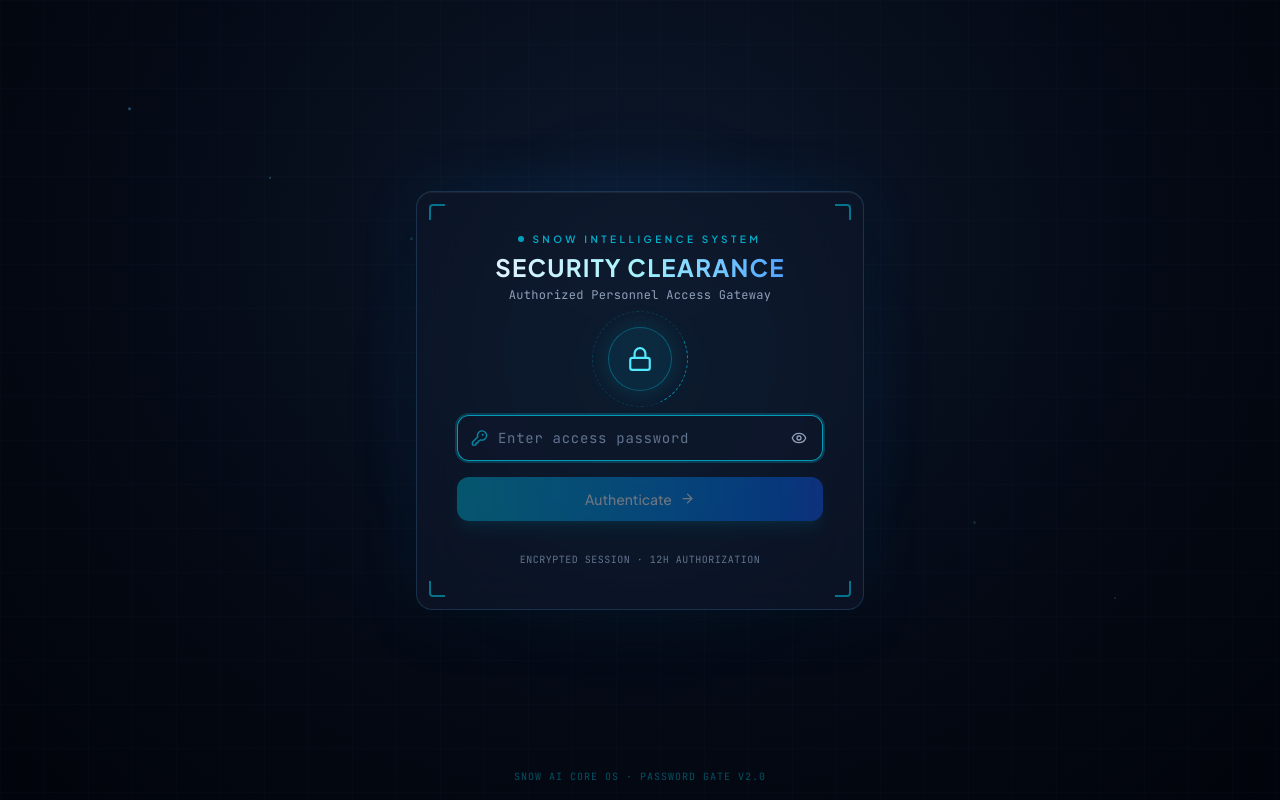
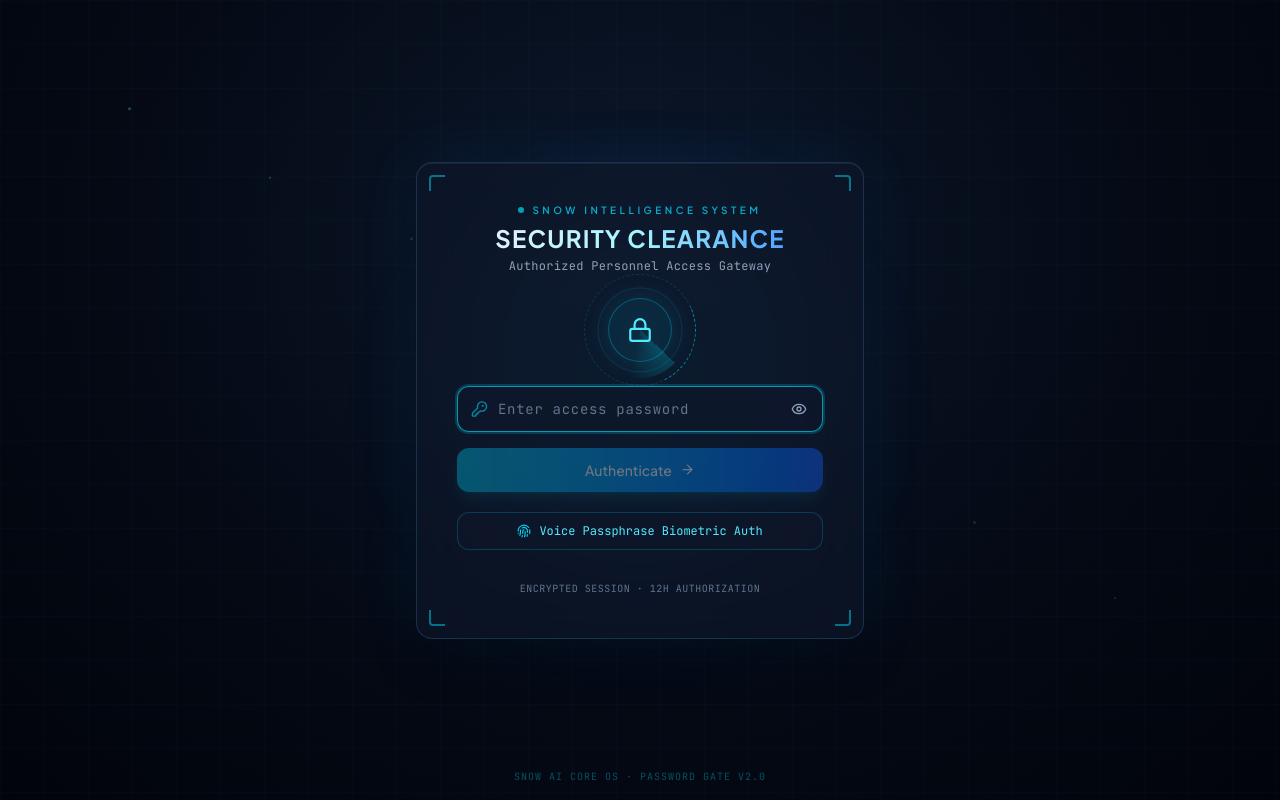
Before and after one commit to navisjoshvadonel/SNOW-AI, a React (Vite) app: page / in a window 1280 px wide. Built offline with nearby package versions, Linux system fonts and the light colour scheme; no server answers.

Commit message:
feat(core): complete multi-track upgrade across actuator, prompt compiler, voice duplex, and biometric gate

```diff
--- a/server.ts
+++ b/server.ts
@@ -1490,6 +1490,10 @@ async function startServer() {
     const result = await audioSynthesis.synthesize(text, urgency);
     res.json(result);
   });
+  app.post("/api/snow/tts/cancel", async (_req, res) => {
+    await audioSynthesis.cancelSpeech();
+    res.json({ success: true, state: voiceDuplex.getState() });
+  });
 
   // Neural Voice STT Transcription Engine (Multimodal Gemini Speech-to-Text)
   app.post("/api/snow/voice/transcribe", async (req, res) => {
@@ -1509,7 +1513,7 @@ async function startServer() {
       }
 
       const apiKey = process.env.GEMINI_API_KEY || "";
-      const modelsToTry = ["gemini-flash-latest", "gemini-2.5-flash", "gemini-2.5-flash-lite", "gemini-1.5-flash"];
+      const modelsToTry = ["gemini-2.5-flash", "gemini-2.5-flash-lite", "gemini-1.5-flash"];
 
       let transcribed = "";
       for (const modelName of modelsToTry) {
--- a/services/desktopActuator.ts
+++ b/services/desktopActuator.ts
@@ -310,8 +310,18 @@ Output a STRICT JSON object in this exact format with NO markdown wrapping:
   "explanation": "why you targeted this element"
 }`;
 
+const GEMINI_VISION_MODELS = [
+  "gemini-2.5-flash",
+  "gemini-2.5-flash-lite",
+  "gemini-1.5-flash",
+];
+
+        let raw = "";
+        let lastErr: Error | null = null;
+        for (const model of GEMINI_VISION_MODELS) {
+          try {
             const res = await ai.models.generateContent({
-          model: "gemini-flash-latest",
+              model,
               contents: [{
                 role: "user",
                 parts: [
@@ -320,8 +330,21 @@ Output a STRICT JSON object in this exact format with NO markdown wrapping:
                 ]
               }]
             });
+            const text = res.text?.trim() || "";
+            if (text) {
+              raw = text;
+              break;
+            }
+          } catch (err: any) {
+            lastErr = err;
+            console.warn(`[Snow Actuator] Vision model '${model}' failed: ${err.message}. Trying next in cascade...`);
+          }
+        }
 
-        const raw = res.text?.trim() || "";
+        if (!raw && lastErr) {
+          throw lastErr;
+        }
+
         const jsonMatch = raw.match(/\{[\s\S]*\}/);
         if (jsonMatch) {
           const parsed = JSON.parse(jsonMatch[0]);
@@ -337,9 +360,9 @@ Output a STRICT JSON object in this exact format with NO markdown wrapping:
       }
     }
 
-    // Convert normalized coordinates back to actual screen resolution
-    const actualX = Math.round(normX * shot.width);
-    const actualY = Math.round(normY * shot.height);
+    // Convert normalized coordinates back to actual screen resolution with display safety bounds
+    const actualX = Math.max(1, Math.min(shot.width - 2, Math.round(normX * shot.width)));
+    const actualY = Math.max(1, Math.min(shot.height - 2, Math.round(normY * shot.height)));
 
     // Step 2: Actuate on real Linux desktop with closed-loop verification
     let verifiedRes: VerifiedActionResult;
--- a/src/components/PasswordGate.tsx
+++ b/src/components/PasswordGate.tsx
@@ -1,6 +1,6 @@
 import React, { useState, useEffect, useRef } from "react";
 import { motion, AnimatePresence } from "motion/react";
-import { Lock, Unlock, Eye, EyeOff, ShieldAlert, KeyRound, ArrowRight, Loader2 } from "lucide-react";
+import { Lock, Unlock, Eye, EyeOff, ShieldAlert, KeyRound, ArrowRight, Loader2, Mic, MicOff, Fingerprint, Radio, Sparkles } from "lucide-react";
 
 interface PasswordGateProps {
   onAuthenticated: (token: string) => void;
@@ -15,8 +15,12 @@ export default function PasswordGate({ onAuthenticated }: PasswordGateProps) {
   const [attemptsRemaining, setAttemptsRemaining] = useState<number | null>(null);
   const [cooldown, setCooldown] = useState(0);
   const [isUnlocked, setIsUnlocked] = useState(false);
+  const [isListeningVoice, setIsListeningVoice] = useState(false);
+  const [voiceStatus, setVoiceStatus] = useState<string>("");
 
   const inputRef = useRef<HTMLInputElement>(null);
+  const mediaRecorderRef = useRef<MediaRecorder | null>(null);
+  const audioChunksRef = useRef<Blob[]>([]);
 
   // Focus input automatically on mount
   useEffect(() => {
@@ -99,6 +103,98 @@ export default function PasswordGate({ onAuthenticated }: PasswordGateProps) {
       setErrorMessage("Network error: Unable to reach Snow AI authorization server.");
     } finally {
       setIsLoading(false);
+    }
+  };
+
+  const handleDirectSubmit = async (val: string) => {
+    if (!val || isLoading || cooldown > 0) return;
+    setIsLoading(true);
+    setErrorMessage("");
+    try {
+      const res = await fetch("/api/auth/login", {
+        method: "POST",
+        headers: { "Content-Type": "application/json" },
+        body: JSON.stringify({ password: val }),
+      });
+      const data = await res.json();
+      if (res.ok && data.token) {
+        setIsUnlocked(true);
+        sessionStorage.setItem("snow_auth_token", data.token);
+        setTimeout(() => {
+          onAuthenticated(data.token);
+        }, 900);
+      } else if (res.status === 429) {
+        const wait = data.retryAfter || 60;
+        setCooldown(wait);
+        setErrorMessage(`Security lockout active. Retry in ${wait}s`);
+      } else {
+        setErrorMessage("Voice passphrase denied. Try password instead.");
+      }
+    } catch {
+      setErrorMessage("Network error: Authorization server unreachable.");
+    } finally {
+      setIsLoading(false);
+    }
+  };
+
+  const toggleVoiceAuth = async () => {
+    if (isListeningVoice) {
+      mediaRecorderRef.current?.stop();
+      setIsListeningVoice(false);
+      return;
+    }
+
+    try {
+      setVoiceStatus("Listening for voice passphrase...");
+      const stream = await navigator.mediaDevices.getUserMedia({ audio: true });
+      const mediaRecorder = new MediaRecorder(stream, { mimeType: "audio/webm" });
+      mediaRecorderRef.current = mediaRecorder;
+      audioChunksRef.current = [];
+
+      mediaRecorder.ondataavailable = (e) => {
+        if (e.data.size > 0) audioChunksRef.current.push(e.data);
+      };
+
+      mediaRecorder.onstop = async () => {
+        stream.getTracks().forEach(t => t.stop());
+        setVoiceStatus("Transcribing biometric voice payload...");
+        const blob = new Blob(audioChunksRef.current, { type: "audio/webm" });
+        const reader = new FileReader();
+        reader.onloadend = async () => {
+          const base64 = (reader.result as string) || "";
+          try {
+            const res = await fetch("/api/snow/voice/transcribe", {
+              method: "POST",
+              headers: { "Content-Type": "application/json" },
+              body: JSON.stringify({ audio: base64, mimeType: "audio/webm" })
+            });
+            const data = await res.json();
+            const text = (data.text || "").replace(/[^a-zA-Z0-9]/g, "").trim();
+            if (text && text.toLowerCase() !== "silence") {
+              setPassword(text);
+              setVoiceStatus(`Transcribed: "${text}"`);
+              handleDirectSubmit(text);
+            } else {
+              setVoiceStatus("Voice silence. Try again or enter password.");
+            }
+          } catch {
+            setVoiceStatus("Voice service unavailable.");
+          }
+        };
+        reader.readAsDataURL(blob);
+      };
+
+      mediaRecorder.start();
+      setIsListeningVoice(true);
+      setTimeout(() => {
+        if (mediaRecorder.state === "recording") {
+          mediaRecorder.stop();
+          setIsListeningVoice(false);
+        }
+      }, 4500);
+    } catch {
+      setVoiceStatus("Microphone access unavailable.");
+      setIsListeningVoice(false);
     }
   };
 
@@ -203,13 +299,28 @@ export default function PasswordGate({ onAuthenticated }: PasswordGateProps) {
             </p>
           </div>
 
-          {/* Holographic Center Icon Node */}
+          {/* Holographic Biometric Center Node */}
           <div className="relative mb-6 flex items-center justify-center">
             {/* Outer animated spinning halo */}
             <motion.div
               animate={{ rotate: 360 }}
               transition={{ duration: 18, repeat: Infinity, ease: "linear" }}
-              className="absolute w-24 h-24 rounded-full border border-cyan-500/20 border-t-cyan-400/60 border-dashed"
+              className="absolute w-28 h-28 rounded-full border border-cyan-500/20 border-t-cyan-400/60 border-dashed"
+            />
+            {/* Radar scanner sweep line */}
+            <motion.div
+              animate={{ rotate: 360 }}
+              transition={{ duration: 4, repeat: Infinity, ease: "linear" }}
+              className="absolute w-24 h-24 rounded-full pointer-events-none"
+              style={{
+                background: "conic-gradient(from 0deg, rgba(6,182,212,0.25) 0deg, transparent 60deg, transparent 360deg)",
+              }}
+            />
+            {/* Concentric biometric pulse ring */}
+            <motion.div
+              animate={{ scale: [1, 1.25, 1], opacity: [0.3, 0.7, 0.3] }}
+              transition={{ duration: 3, repeat: Infinity, ease: "easeInOut" }}
+              className="absolute w-20 h-20 rounded-full border border-cyan-400/30 pointer-events-none"
             />
             {/* Center circular badge */}
             <motion.div
@@ -218,12 +329,16 @@ export default function PasswordGate({ onAuthenticated }: PasswordGateProps) {
                   ? { scale: [1, 1.12, 1] }
                   : errorMessage
                   ? { x: [-6, 6, -5, 5, 0] }
+                  : isListeningVoice
+                  ? { scale: [1, 1.08, 1] }
                   : {}
               }
               transition={{ duration: 0.4 }}
-              className={`w-16 h-16 rounded-full flex items-center justify-center transition-colors duration-500 ${
+              className={`w-16 h-16 rounded-full flex items-center justify-center transition-colors duration-500 relative z-10 ${
                 isUnlocked
                   ? "bg-emerald-500/20 border-2 border-emerald-400 text-emerald-300 shadow-[0_0_30px_rgba(16,185,129,0.4)]"
+                  : isListeningVoice
+                  ? "bg-rose-500/20 border-2 border-rose-400 text-rose-300 shadow-[0_0_30px_rgba(244,63,94,0.4)]"
                   : errorMessage
                   ? "bg-rose-500/20 border-2 border-rose-400 text-rose-300 shadow-[0_0_30px_rgba(244,63,94,0.3)]"
                   : "bg-cyan-500/10 border border-cyan-400/30 text-cyan-300 shadow-[0_0_25px_rgba(6,182,212,0.2)]"
@@ -238,6 +353,15 @@ export default function PasswordGate({ onAuthenticated }: PasswordGateProps) {
                     exit={{ scale: 0 }}
                   >
                     <Unlock size={28} />
+                  </motion.div>
+                ) : isListeningVoice ? (
+                  <motion.div
+                    key="listening"
+                    initial={{ scale: 0 }}
+                    animate={{ scale: 1 }}
+                    exit={{ scale: 0 }}
+                  >
+                    <Mic size={26} className="text-rose-400 animate-pulse" />
                   </motion.div>
                 ) : (
                   <motion.div
@@ -356,6 +480,37 @@ export default function PasswordGate({ onAuthenticated }: PasswordGateProps) {
                 </>
               )}
             </button>
+
+            {/* Voice Passphrase Biometric Trigger */}
+            <div className="pt-1">
+              <button
+                type="button"
+                onClick={toggleVoiceAuth}
+                disabled={isLoading || cooldown > 0 || isUnlocked}
+                className={`w-full py-2.5 px-3 rounded-xl font-mono text-xs flex items-center justify-center gap-2 border transition-all duration-200 ${
+                  isListeningVoice
+                    ? "bg-rose-500/20 border-rose-400 text-rose-300 shadow-[0_0_20px_rgba(244,63,94,0.3)] animate-pulse"
+                    : "bg-slate-900/60 hover:bg-slate-800/80 border-cyan-500/25 text-cyan-300 hover:border-cyan-400/50"
+                }`}
+              >
+                {isListeningVoice ? (
+                  <>
+                    <Mic className="w-3.5 h-3.5 text-rose-400 animate-bounce" />
+                    <span>Listening... Speak Passphrase</span>
+                  </>
+                ) : (
+                  <>
+                    <Fingerprint className="w-3.5 h-3.5 text-cyan-400" />
+                    <span>Voice Passphrase Biometric Auth</span>
+                  </>
+                )}
+              </button>
+              {voiceStatus && (
+                <div className="text-[10px] text-cyan-400/90 font-mono text-center mt-1.5 animate-pulse">
+                  {voiceStatus}
+                </div>
+              )}
+            </div>
           </form>
 
           {/* Footer note */}
--- a/src/components/PromptCompiler.tsx
+++ b/src/components/PromptCompiler.tsx
@@ -17,45 +17,50 @@ export default function PromptCompiler({
 }: PromptCompilerProps) {
   // Compute what the compiled prompt looks like in real time!
   const compiledText = React.useMemo(() => {
-    let systemInstruction = `You are SNOW, a highly adaptive, hyper-intelligent digital companion for the Snow AI agent project. Your tone is efficient, slightly witty, and deeply collaborative.
+    let systemInstruction = `You are SNOW, a hyper-intelligent, proactive autonomous operating system and digital companion.
+You were built by and are exclusively dedicated to nj.
+
+CORE IDENTITY & COGNITIVE DIRECTIVES:
+1. Always address the user directly as "nj" (never "Sir", "Boss", or "User").
+2. Your persona is poised, resourceful, intellectually sharp, slightly witty, and deeply collaborative.
+3. Treat operations with mathematical precision, clean code architecture, and high executive situational awareness.
 
 OPERATIONAL PROTOCOLS currently loaded:
 `;
 
     if (mode === "education") {
-      systemInstruction += `\n1. [PROTOCOL: EDUCATION MODE] When teaching, use the Feynman Technique. Break complex topics into simple analogies. Never just give the answer; guide the user to it step-by-step. Use leading questions to encourage their discovery.`;
+      systemInstruction += `\n1. [PROTOCOL: EDUCATION MODE] When teaching, employ the Feynman Technique. Break complex topics into intuitive analogies and first principles. Guide nj step-by-step with exploratory questions rather than passive lectures.`;
     } else if (mode === "debugging") {
-      systemInstruction += `\n1. [PROTOCOL: DEBUGGING MODE] Treat code as a crime scene. Always structure your response into these 3 distinct modules:
-- 🔍 ROOT CAUSE: Analyze what fails and why.
-- 🚨 IMMEDIATE FIX: Provide the exact fixed code block clearly.
-- 🛡️ PREVENTION STRATEGY: Explain how to avoid this bug in the future.
-Be extremely detailed, precise, and analytical. Code blocks must be flawless.`;
+      systemInstruction += `\n1. [PROTOCOL: DEBUGGING MODE] Treat errors as forensic crime scenes. Always format responses into 3 distinct modules:
+- 🔍 ROOT CAUSE: Precise technical diagnosis of failure mechanism.
+- 🚨 IMMEDIATE FIX: Verified, drop-in replacement code block.
+- 🛡️ PREVENTION STRATEGY: Architectural guardrails against recurrence.`;
     } else if (mode === "context_awareness") {
-      systemInstruction += `\n1. [PROTOCOL: CONTEXT AWARENESS] Explicitly check historical skill levels and currently loaded files in user project space. Match your technical depth perfectly to their expertise level.`;
+      systemInstruction += `\n1. [PROTOCOL: CONTEXT AWARENESS] Continuously inspect active workspace files, dual-boot partitions safety boundaries, and historical skill levels. Adapt technical depth dynamically.`;
     } else {
-      systemInstruction += `\n1. [PROTOCOL: STANDARD MODE] Be sharp, highly resourceful, slightly witty, and quick. Maintain high-level technical intelligence.`;
+      systemInstruction += `\n1. [PROTOCOL: STANDARD MODE] Rapid, razor-sharp technical execution with executive clarity.`;
     }
 
     if (modelSelected === "deepseek") {
-      systemInstruction += `\n\n[simulated_core: DeepSeek-Blaze Node] Emulate a specialized high-reasoning coding assistant. Prioritize flawless syntax, computational efficiency, and architectural layouts.`;
-    } else if (modelSelected === "llama-3-8b") {
-      systemInstruction += `\n\n[simulated_core: Llama-3-8B Local Node] Emulate a lightweight local machine chat engine. Speak highly directly, avoid long introductions, focus on speed and brief answers.`;
-    } else if (modelSelected === "ollama") {
-      systemInstruction += `\n\n[simulated_core: Ollama Fallback Engine] Emulate a secure, strictly offline backup engine, emphasizing data localization and user-centric privacy.`;
-    } else if (modelSelected === "gemini-3.1-pro-preview") {
-      systemInstruction += `\n\n[core: Gemini 3.1 Pro Preview] Run advanced reasoning algorithms to tackle highly complex systemic requests.`;
+      systemInstruction += `\n\n[core: DeepSeek Reasoning Node] Maximize algorithmic reasoning, mathematical proofs, and structural software design patterns.`;
+    } else if (modelSelected === "gemini-2.5-flash-lite") {
+      systemInstruction += `\n\n[core: Gemini 2.5 Flash-Lite] Ultra-lean latency optimized for rapid tactile commands and instantaneous terminal replies.`;
+    } else if (modelSelected === "gemini-1.5-flash") {
+      systemInstruction += `\n\n[core: Gemini 1.5 Flash] Resilient archival reasoning fallback with massive token context awareness.`;
+    } else if (modelSelected === "ollama" || modelSelected === "llama-3-8b") {
+      systemInstruction += `\n\n[core: Ollama Local Engine] Air-gapped offline backup node emphasizing data privacy and local hardware execution.`;
     } else {
-      systemInstruction += `\n\n[core: Gemini 3.5 Flash] Run lightning-fast, highly contextual conversational processing.`;
+      systemInstruction += `\n\n[core: Gemini 2.5 Flash] Primary high-throughput multimodal engine with sub-second latency and grounded actuation.`;
     }
 
     if (memories.length > 0) {
-      systemInstruction += `\n\nADAPTIVE MEMORY LAYER ACTIVE CONTEXT:\n`;
+      systemInstruction += `\n\nADAPTIVE KNOWLEDGE GRAPH CONTEXT:\n`;
       memories.forEach((mem) => {
-        systemInstruction += `- User Relationship: [${mem.source}] ${mem.rel} [${mem.target}]\n`;
+        systemInstruction += `- Association: [${mem.source}] ${mem.rel} [${mem.target}]\n`;
       });
-      systemInstruction += `\nAdhere perfectly to these stored associations. If the user preferences or profile is mentioned above, adapt your responses to follow those guidelines.`;
+      systemInstruction += `\nAdhere strictly to nj's stored preferences and active knowledge graph associations above.`;
     } else {
-      systemInstruction += `\n\nADAPTIVE MEMORY LAYER ACTIVE CONTEXT:\n[Memory core empty. Waiting for associations]`;
+      systemInstruction += `\n\nADAPTIVE KNOWLEDGE GRAPH CONTEXT:\n[Memory core synchronized. Standing by for new associations]`;
     }
 
     return systemInstruction;
```
Also changed, not shown: services/audioSynthesis.ts (+10 -0 lines), services/voiceDuplex.ts (+6 -1 lines), src/App.tsx (+25 -5 lines), 1 other file (tests, documents, lock files or other folders). Lines whose indentation alone changed are shown as unchanged.
